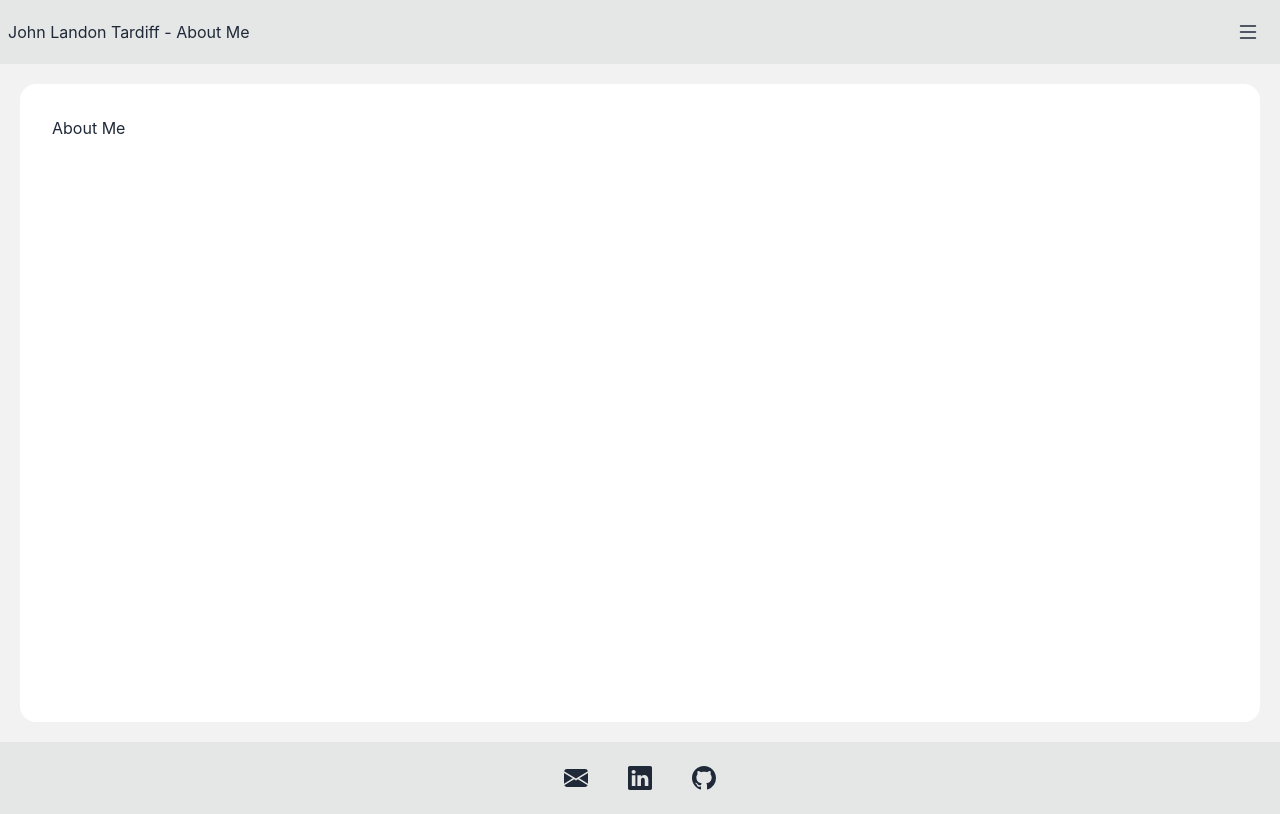
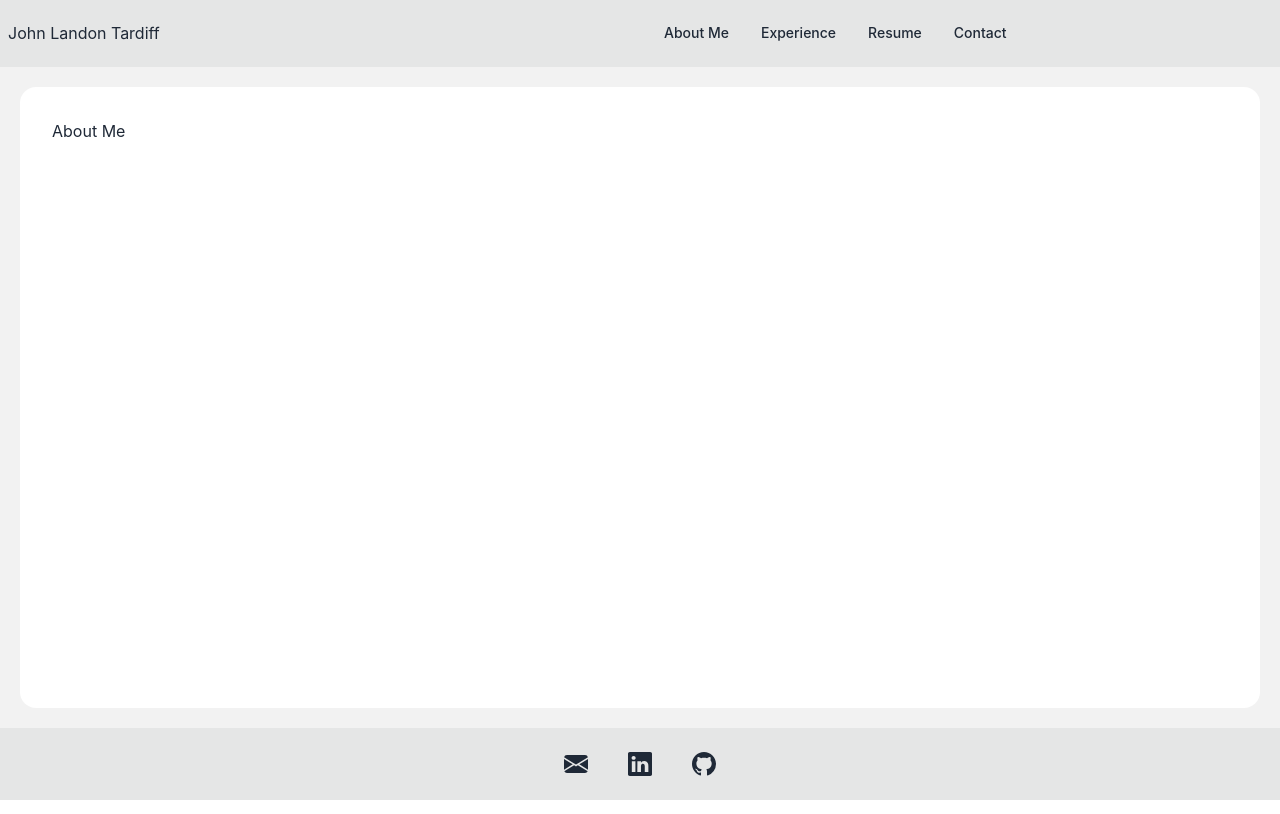
Before and after one commit to JohnLandonTardiff/john-tardiff-website-react, a React (Vite) app: page /about-me in a window 1280 px wide. Built offline with nearby package versions, Linux system fonts and the light colour scheme.

Commit message:
Added Button Nav

```diff
--- a/src/components/Layout.jsx
+++ b/src/components/Layout.jsx
@@ -1,41 +1,30 @@
 import { Outlet, useLoaderData, useLocation, Link } from "react-router-dom";
 import "./Layout.css";
-import { useEffect } from "react";
+import { useState } from "react";
 
 function Layout() {
-    let location = useLocation();
-    function getTitle(){
-        switch(location.pathname) {
-            case "/about-me":
-                return <>About Me</>;
-            case "/contact":
-                return <>Contact</>;
-            case "/experience":
-                return <>Experience</>;
-            case "/resume":
-                return <>Resume</>;
-            default:
-                return <></>;
-        }
+    const [selectedNav, setSelectedNav] = useState("about-me-nav");
+
+    function navLinkClicked(selectedId){
+        if(selectedNav == selectedId) return;
+        document.getElementById(selectedNav).classList.remove("nav-selected");
+        document.getElementById(selectedId).classList.add("nav-selected");
+        setSelectedNav(selectedId);
     };
+
     return(
         <div className="layout-container">
-
-
-            <div className="drawer drawer-end">
-                <input id="my-drawer-4" type="checkbox" className="drawer-toggle" />
-                <div className="drawer-content">
-
              <div className="navbar bg-base-300">
-                        <div className="flex-1">
-                            <p>John Landon Tardiff - {getTitle()}</p>
+                <div className="navbar-start">
+                    <p>John Landon Tardiff</p>
                 </div>
-                        <div className="flex-none">
-                            <label htmlFor="my-drawer-4" className="btn btn-square btn-ghost drawer-button">
-                                <svg xmlns="http://www.w3.org/2000/svg" width="24" height="24" fill="currentColor" className="bi bi-list" viewBox="0 0 16 16">
-                                    <path fillRule="evenodd" d="M2.5 12a.5.5 0 0 1 .5-.5h10a.5.5 0 0 1 0 1H3a.5.5 0 0 1-.5-.5zm0-4a.5.5 0 0 1 .5-.5h10a.5.5 0 0 1 0 1H3a.5.5 0 0 1-.5-.5zm0-4a.5.5 0 0 1 .5-.5h10a.5.5 0 0 1 0 1H3a.5.5 0 0 1-.5-.5z"/>
-                                </svg>
-                            </label>
+                <div className="nav-bar-center">
+                    <ul className="menu menu-horizontal">
+                        <li><Link id="about-me-nav" className="navbar-link nav-selected" to="/about-me" onClick={() => navLinkClicked("about-me-nav")}>About Me</Link></li>
+                        <li><Link id="experience-nav" className="navbar-link" to="/experience" onClick={() => navLinkClicked("experience-nav")}>Experience</Link></li>
+                        <li><Link id="resume-nav" className="navbar-link" to="/resume" onClick={() => navLinkClicked("resume-nav")}>Resume</Link></li>
+                        <li><Link id="contact-nav" className="navbar-link" to="/contact" onClick={() => navLinkClicked("contact-nav")}>Contact</Link></li>
+                    </ul>
                 </div>
             </div>
 
@@ -63,20 +52,6 @@ function Layout() {
                     </div>
                 </nav>
             </footer>
-
-                </div>
-                <div className="drawer-side">
-                    <label htmlFor="my-drawer-4" aria-label="close sidebar" className="drawer-overlay"></label>
-                    <ul className="menu p-4 w-80 min-h-full bg-base-200 text-base-content">
-                    <li><Link to="/about-me" reloadDocument>About Me</Link></li>
-                    <li><Link to="/experience" reloadDocument>Experience</Link></li>
-                    <li><Link to="/resume" reloadDocument>Resume</Link></li>
-                    <li><Link to="/contact" reloadDocument>Contact</Link></li>
-                    </ul>
-                </div>
-            </div>
-
-
         </div>
     )
 }
```
Lines whose indentation alone changed are shown as unchanged.
